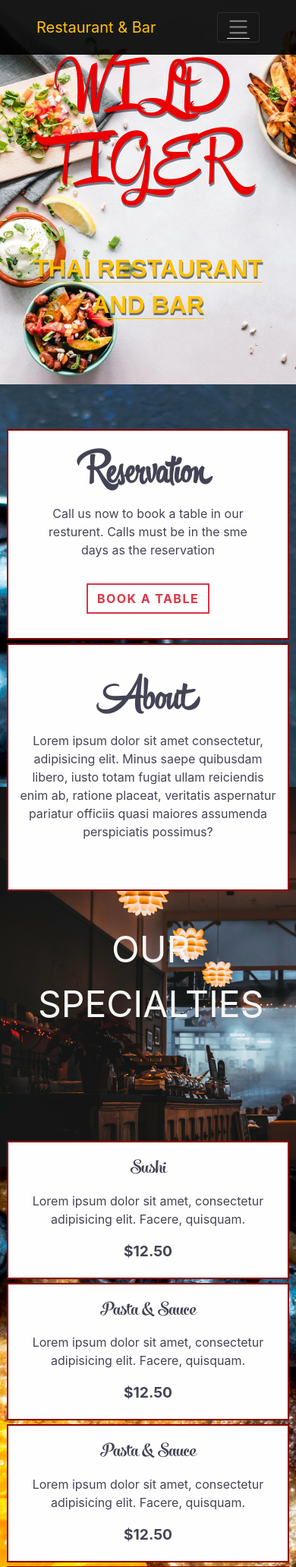
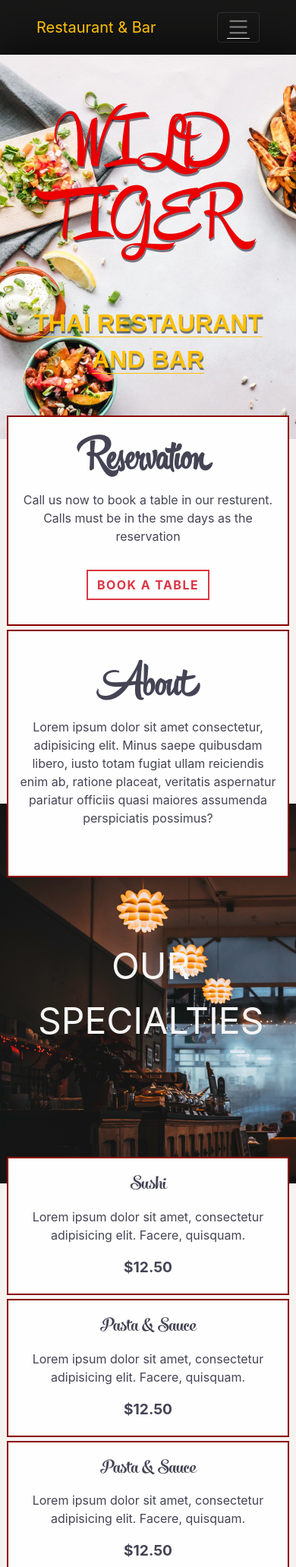
Before and after one commit to comphonia/wildtiger-rnb, a PHP site: page / in a window 390 px wide; the page is wider, and only the part inside the window is pictured. Shown: the top 2063 px of that part at 76% size. Run offline with PHP 8.4, Linux system fonts and the light colour scheme; some libraries are stand-ins or nearby versions.

Commit message:
Layout updates

```diff
--- a/assets/css/index.css
+++ b/assets/css/index.css
@@ -10,6 +10,10 @@
 @font-face {
     font-family: Hipster;
     src: url(../Hipster/Hipster.otf);
+}
+
+a:hover {
+    text-decoration: none;
 }
 
 html,
@@ -124,13 +128,12 @@
     z-index: -100;
 }
 
-.body-bg,
-.main {
+.body-bg {
     background-color: #666;
     background-image: url('/assets/images/body-bg2.jpg');
     background-position: center;
     background-size: cover;
-/*    background-repeat: no-repeat;*/
+    /*    background-repeat: no-repeat;*/
     padding: 30px;
     position: relative;
 }
@@ -183,6 +186,7 @@
     background-color: #FEFEFE;
     transition: .3s ease-in-out;
     overflow-y: hidden;
+    user-select: none;
 }
 
 /*Specialty*/
@@ -197,6 +201,7 @@
     background-color: #FEFEFE;
     transition: .3s ease-in-out;
     overflow: hidden;
+    user-select: none;
 }
 
 .specialty-card:hover,
@@ -301,9 +306,22 @@
     margin-right: 0px;
     padding: 0px;
 }
-.menu-item:hover{cursor: pointer}
 
-.menu-item:hover .item{ color: rgb(212, 214, 64);}
+.item {
+    transition: .1s ease-in-out;
+}
+
+.menu-item {
+    user-select: none;
+}
+
+.menu-item:hover {
+    cursor: pointer
+}
+
+.menu-item:hover .item {
+    color: rgb(212, 214, 64);
+}
 
 .item {
     font-family: 'Staatliches', cursive;
@@ -345,87 +363,6 @@
     border-bottom: 3px solid rgb(180, 169, 110);
 }
 
-/*Media Queries*/
-
-@media only screen and (max-width: 1440px) {
-    .body-bg {
-        padding: 80px;
-    }
-}
-
-@media only screen and (max-width: 1240px) {
-    .body-bg {
-        padding: 50px;
-    }
-}
-
-@media only screen and (max-width: 991px) {
-    .hide-em {
-        display: none
-    }
-
-    .sp-underlay,
-    .res-underlay {
-        background-color: transparent
-    }
-
-    .specialty-title {
-        font-size: 1.5em;
-    }
-
-    .specialty-banner {
-        padding: 50px;
-    }
-
-    .specialty-card,
-    .reservation {
-        height: 50%;
-        font-size: 1.0em;
-        margin-bottom: 5px;
-        border: solid 2px darkred;
-    }
-
-    .specialty-card:hover{color: transparent}
-    .specialty-overlay-container{display: block;}
-
-    .res-container {
-        top: 11%;
-    }
-
-    .sp-container,
-    .res-container {
-        width: 100%;
-        margin: 0 auto;
-    }
-
-    .sp-img,
-    .res-img {
-        display: none;
-    }
-
-    .body-bg {
-        padding: 0px;
-    }
-    #menu-area {
-        position: relative;
-        top: 140px;
-    }
-
-    .jumboheader {
-        font-size: em;
-        width: 100%;
-        height: 60vh;
-    }
-}
-
-@media only screen and (max-width: 602px) {
-    #menu-area {
-        position: relative;
-        top: 240px;
-    }
-}
-
-
 footer {
     margin: 0;
     position: relative;
@@ -433,10 +370,10 @@
     color: lightgray;
 }
 
-footer button {
+.to-top {
     width: 50px;
     height: 50px;
-    position: absolute;
+    position: relative;
     top: -20px;
     left: 50%;
     transform: translate(-50%, -10%);
@@ -451,6 +388,10 @@
     line-height: 1.2;
     border-radius: 50%;
     margin-top: 0;
+}
+
+.to-top:hover {
+    cursor: pointer
 }
 
 .copyright {
@@ -478,3 +419,103 @@
     font-family: cursive;
     font-size: 18px;
 }
+
+/*Media Queries*/
+
+@media only screen and (max-width: 1440px) {
+    .body-bg {
+        padding: 80px;
+    }
+}
+
+@media only screen and (max-width: 1240px) {
+    .body-bg {
+        padding: 50px;
+    }
+}
+
+
+@media only screen and (max-width: 1199px) {
+    .hide-em {
+        display: none
+    }
+}
+
+@media only screen and (max-width: 991px) {
+
+
+    .sp-underlay,
+    .res-underlay {
+        /*        background-color: transparent*/
+    }
+
+    .specialty-title {
+        font-size: 1.5em;
+    }
+
+    .specialty-banner {
+        padding: 50px;
+        margin-top: -13%;
+    }
+
+    .specialty-card,
+    .reservation {
+        height: 50%;
+        font-size: 1.0em;
+        margin-bottom: 5px;
+        border: solid 2px darkred;
+    }
+
+    .specialty-card:hover {
+        color: transparent
+    }
+
+    .specialty-overlay-container {
+        display: block;
+    }
+
+    .res-container {
+        /*        top: 11%;*/
+    }
+
+    .body-bg {
+        background-color: #F5F3F0;
+        background-image: url('');
+    }
+
+    .underlay{display: none;}
+
+
+    .sp-container,
+    .res-container {
+        width: 100%;
+        margin: 0 auto;
+    }
+
+    .sp-img,
+    .res-img {
+        display: none;
+    }
+
+    .body-bg {
+        padding: 0px;
+    }
+
+    #menu-area {
+        position: relative;
+        top: 140px;
+    }
+
+    .jumboheader {
+        font-size: em;
+        width: 100%;
+        height: 60vh;
+    }
+}
+
+@media only screen and (max-width: 602px) {
+    #menu-area {
+        position: relative;
+        top: 240px;
+    }
+}
--- a/index.html
+++ b/index.html
@@ -17,7 +17,7 @@
 <body class="body-bg">
     <div class="underlay"></div>
     <!------------------------- Nav Bar------------- -->
-    <nav class="navbar navbar-expand-lg navbar-dark  p-3 px-5 fixed-top">
+    <nav class="navbar navbar-expand-lg navbar-dark  p-3 px-5">
         <a class="navbar-brand text-warning" href="#">Restaurant &amp; Bar</a>
         <button class="navbar-toggler" type="button" data-toggle="collapse" data-target="#navbarNav" aria-controls="navbarNav" aria-expanded="false" aria-label="Toggle navigation">
             <span class="navbar-toggler-icon"></span>
@@ -62,11 +62,7 @@
                         <div class="col-lg-4 p-3 my-3 reservation-desc">
                             <h2 class="text-center sal-header">Reservation</h2>
                             <p class="text-center">
-                                Call us now to book a table in our
-                                <br>
-                                resturent. Calls must be in the sme
-                                <br>
-                                days as the reservation
+                                Call us now to book a table in our resturent. Calls must be in the sme days as the reservation
                             </p>
                             <div class="text-center">
                                 <button type="button" class="btn btn-outline-danger book-btn">BOOK A TABLE</button>
@@ -188,7 +184,7 @@
             <div class="col-12">
 
                 <div class="row mx-auto">
-                    <div class="col-lg-2 hide-em" style="
+                    <div class="col-xl-2 hide-em" style="
                             background-image: url('assets/images/alcohol-alcoholic-beverage-533257.jpg');
                             background-color: #cccccc;
                             width: 100%;
@@ -197,7 +193,7 @@
                             background-size: cover;
                             ">
                     </div>
-                    <div class="col-md-12 col-lg-8 ">
+                    <div class="col-lg-12 col-xl-8 ">
                         <h1 class="text-center custommenu pt-5">menu</h1>
                         <h4 class="text-center customp">FOOD &amp; APERITIVES</h4>
                         <div class="row ">
@@ -357,7 +353,7 @@
 
                     </div>
                     <!-- Right Side col 2 -->
-                    <div class="hide-em col-lg-2">
+                    <div class="hide-em col-xl-2">
                         <div style="
                             background-image: url('assets/images/istockphoto-480732121-612x612.jpg');
                             background-color: #cccccc;
@@ -367,7 +363,7 @@
                             background-repeat: no-repeat;
                             background-size: cover;
                             position: relative;
-                            left: 15px;
+                            left: 30px;
                             ">
                         </div>
                         <div style="
@@ -392,7 +388,7 @@
     </div>
 
     <footer>
-        <button class="to-top"><i class="fa fa-chevron-up"></i>TOP</button>
+       <a href="#"><button class="to-top">TOP</button></a>
 
         <div class="container">
             <div class="row">
@@ -436,7 +432,7 @@
             <p><small>Copyright 2019 &#169; Made by <span>Trippy The OG</span> Team</small></p>
             <p><small>Permissions and Copyright &#8226; Contact <a
                         href="https://www.instagram.com/kishanpatel911/">Kishan</a> &amp; <a
-                        href="https://www.instagram.com/comphonia/">Comphonio</a></small></p>
+                        href="https://www.comphonia.com">Comphonia</a></small></p>
         </div>
 
     </footer>
```
